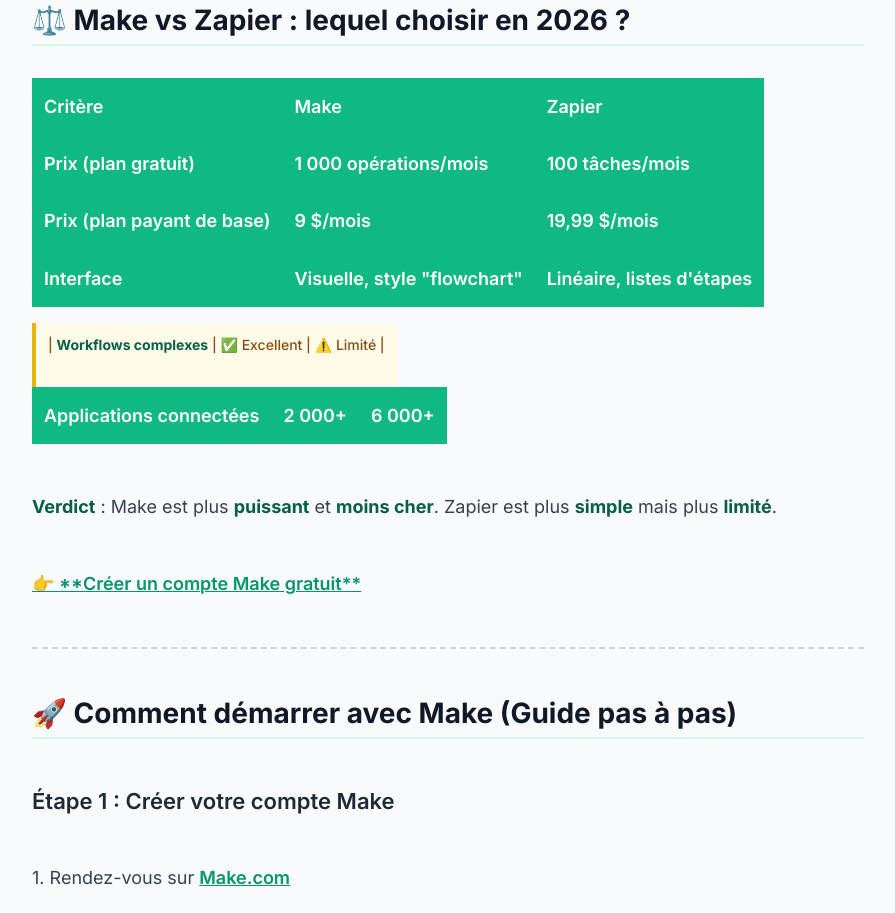
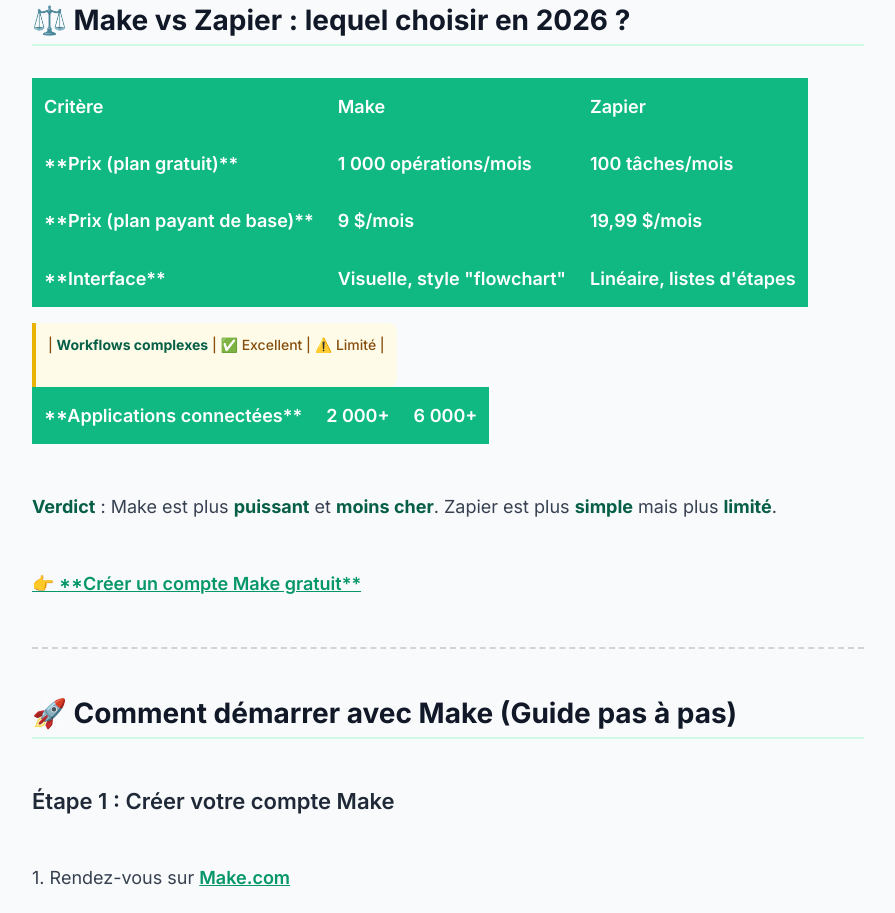
Before and after one commit to willysrwm/genivexa-site, a React (Vite) app: page /blog/automatiser-business-make in a window 1280 px wide. Shown: the part 2240-3153 px from the top of the page, without its empty margins (192-1087 px from the left). Built offline with nearby package versions, Linux system fonts and the light colour scheme.

Commit message:
Update Article.jsx

```diff
--- a/src/pages/Article.jsx
+++ b/src/pages/Article.jsx
@@ -119,7 +119,7 @@ export default function Article() {
               return (
                 <tr key={index} className="border-b border-gray-200">
                   {cells.map((cell, i) => {
-                    const content = cell.trim().replace(/\*\*/g, '')
+                    const content = cell.trim()
                     return isHeader ? (
                       <th key={i} className="p-3 bg-gray-50 text-left">{content}</th>
                     ) : (
```
